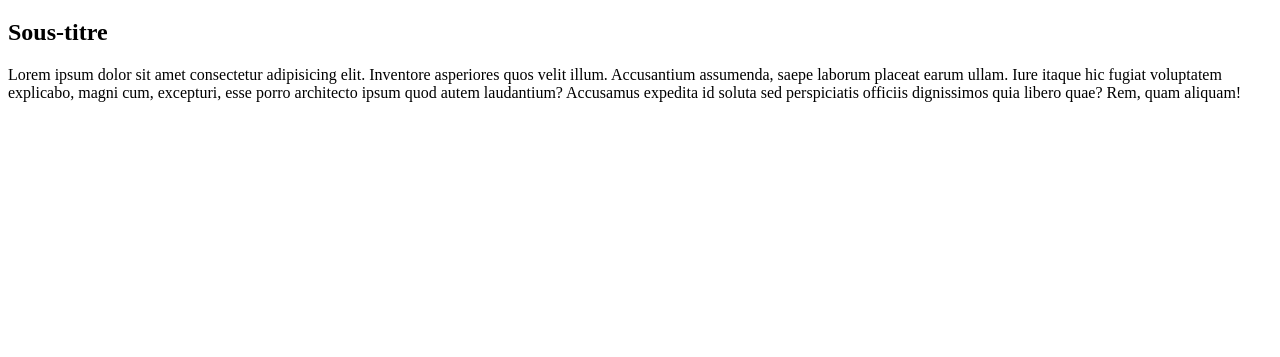
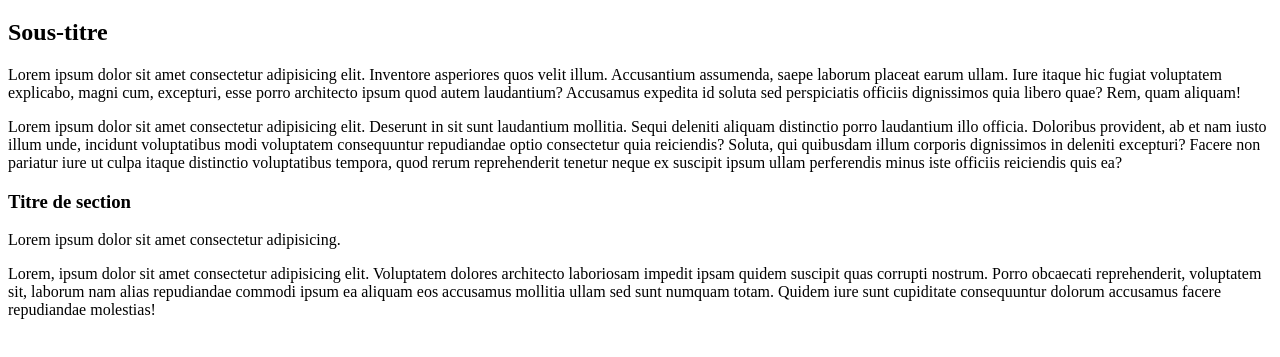
Before and after one commit to sylsylviane/Projet1DevWeb, a plain HTML site: page a-propos.html in a window 1280 px wide. Shown: the part 61-418 px from the top of the page. Drawn offline with Linux system fonts and the light colour scheme.

Commit message:
Ajout d'un paragraphe et d'une section

```diff
--- a/a-propos.html
+++ b/a-propos.html
@@ -9,5 +9,11 @@
     <h1>À propos</h1>
     <h2>Sous-titre</h2>
     <p>Lorem ipsum dolor sit amet consectetur adipisicing elit. Inventore asperiores quos velit illum. Accusantium assumenda, saepe laborum placeat earum ullam. Iure itaque hic fugiat voluptatem explicabo, magni cum, excepturi, esse porro architecto ipsum quod autem laudantium? Accusamus expedita id soluta sed perspiciatis officiis dignissimos quia libero quae? Rem, quam aliquam!</p>
+    <p>Lorem ipsum dolor sit amet consectetur adipisicing elit. Deserunt in sit sunt laudantium mollitia. Sequi deleniti aliquam distinctio porro laudantium illo officia. Doloribus provident, ab et nam iusto illum unde, incidunt voluptatibus modi voluptatem consequuntur repudiandae optio consectetur quia reiciendis? Soluta, qui quibusdam illum corporis dignissimos in deleniti excepturi? Facere non pariatur iure ut culpa itaque distinctio voluptatibus tempora, quod rerum reprehenderit tenetur neque ex suscipit ipsum ullam perferendis minus iste officiis reiciendis quis ea?</p>
+    <section>
+        <h3>Titre de section</h3>
+        <p>Lorem ipsum dolor sit amet consectetur adipisicing.</p>
+        <p>Lorem, ipsum dolor sit amet consectetur adipisicing elit. Voluptatem dolores architecto laboriosam impedit ipsam quidem suscipit quas corrupti nostrum. Porro obcaecati reprehenderit, voluptatem sit, laborum nam alias repudiandae commodi ipsum ea aliquam eos accusamus mollitia ullam sed sunt numquam totam. Quidem iure sunt cupiditate consequuntur dolorum accusamus facere repudiandae molestias!</p>
+    </section>
 </body>
 </html>
```
